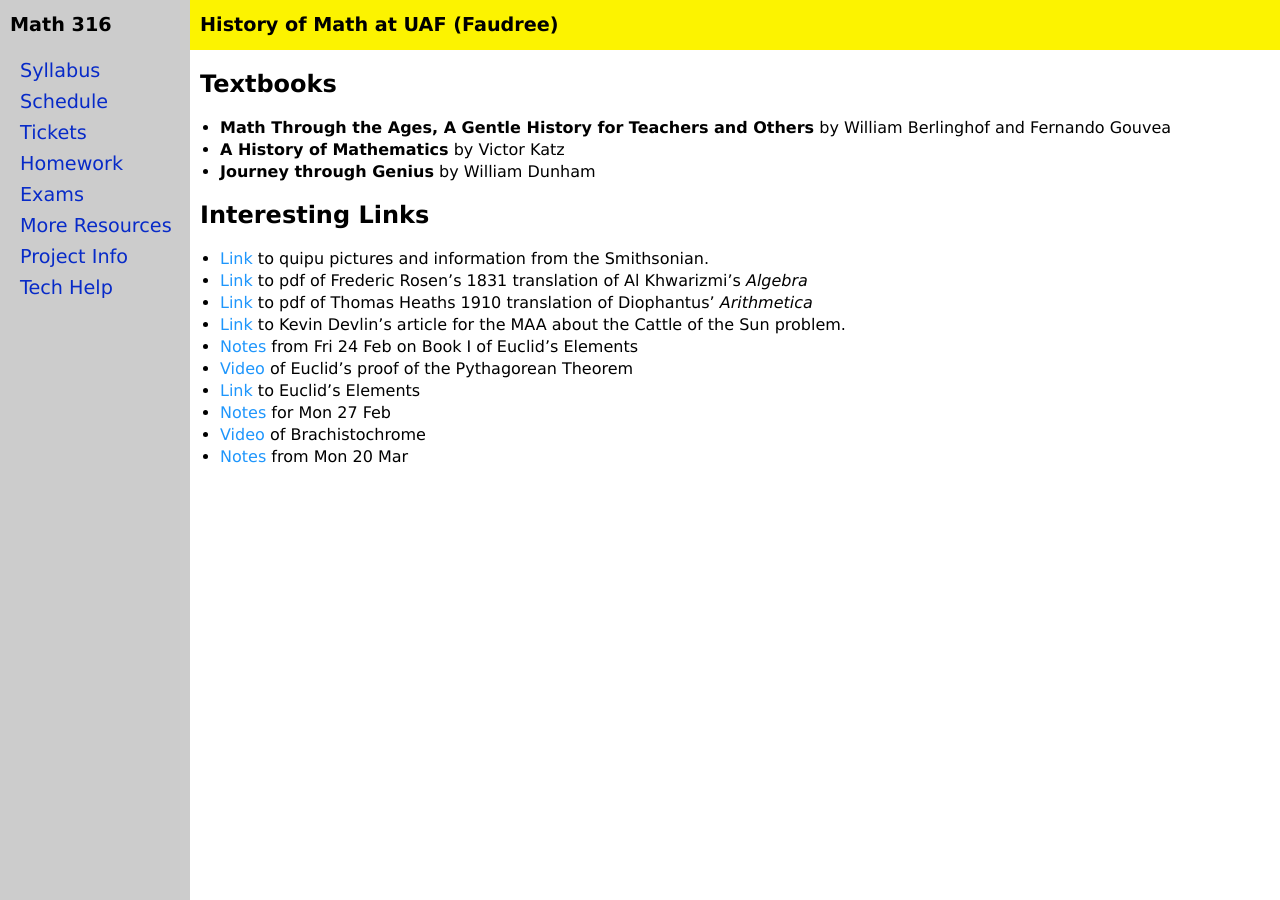
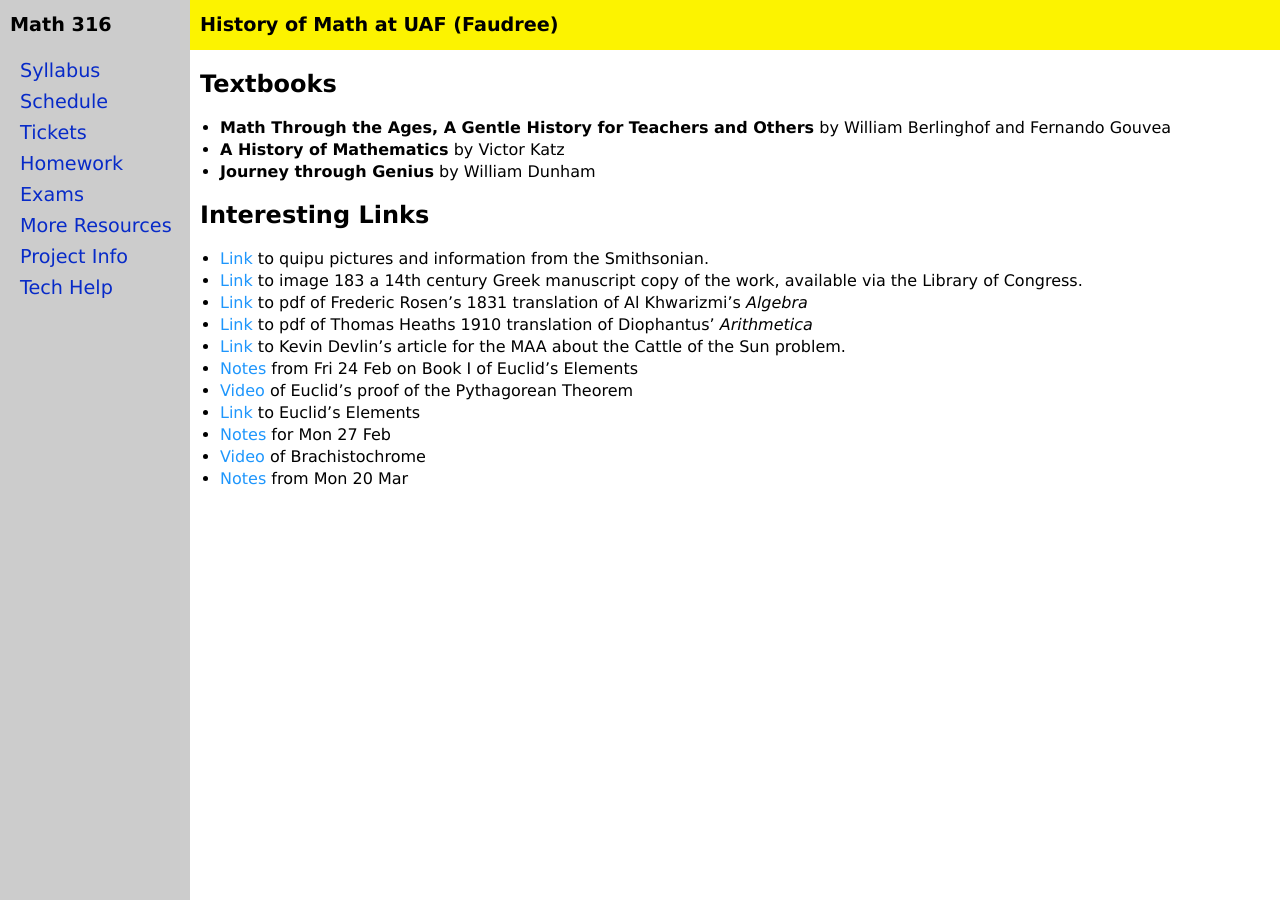
Before and after one commit to jrfaudree/HOM, a Jekyll site: the page built from resources.md, in a window 1280 px wide. Built offline with Jekyll 4.4.1, drawn with Linux system fonts in a browser that asks for light colours.

Commit message:
Update resources.md

```diff
--- a/resources.md
+++ b/resources.md
@@ -12,6 +12,7 @@ title: Additional Resources
 ## Interesting Links
 
 * [Link](https://www.si.edu/newsdesk/snapshot/quipu) to quipu pictures and information from the Smithsonian.
+* [Link](https://www.loc.gov/resource/gdcwdl.wdl_14757/?sp=183&st=image&r=0.002,0.314,0.936,0.464,0) to image 183 a 14th century Greek manuscript copy of the work, available via the Library of Congress.
 * [Link](https://legacy-www.math.harvard.edu/~knill/teaching/summer2019/exhibits/algebra/AlgebraMohammedBenMusa.pdf) to pdf of Frederic Rosen's 1831 translation of Al Khwarizmi's *Algebra*
 * [Link](https://ia801603.us.archive.org/18/items/diophantusofalex00heatiala/diophantusofalex00heatiala.pdf) to pdf of Thomas Heaths 1910 translation of Diophantus' *Arithmetica*
 * [Link](https://www.maa.org/external_archive/devlin/devlin_02_04.html) to Kevin Devlin's article for the MAA about the Cattle of the Sun problem.
```
